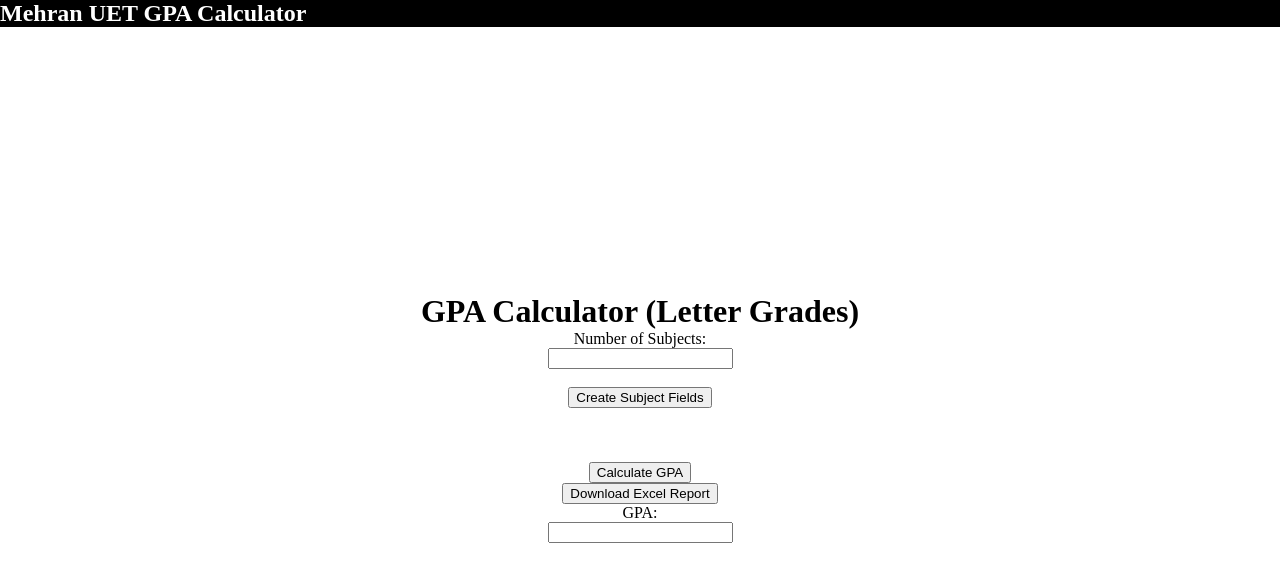
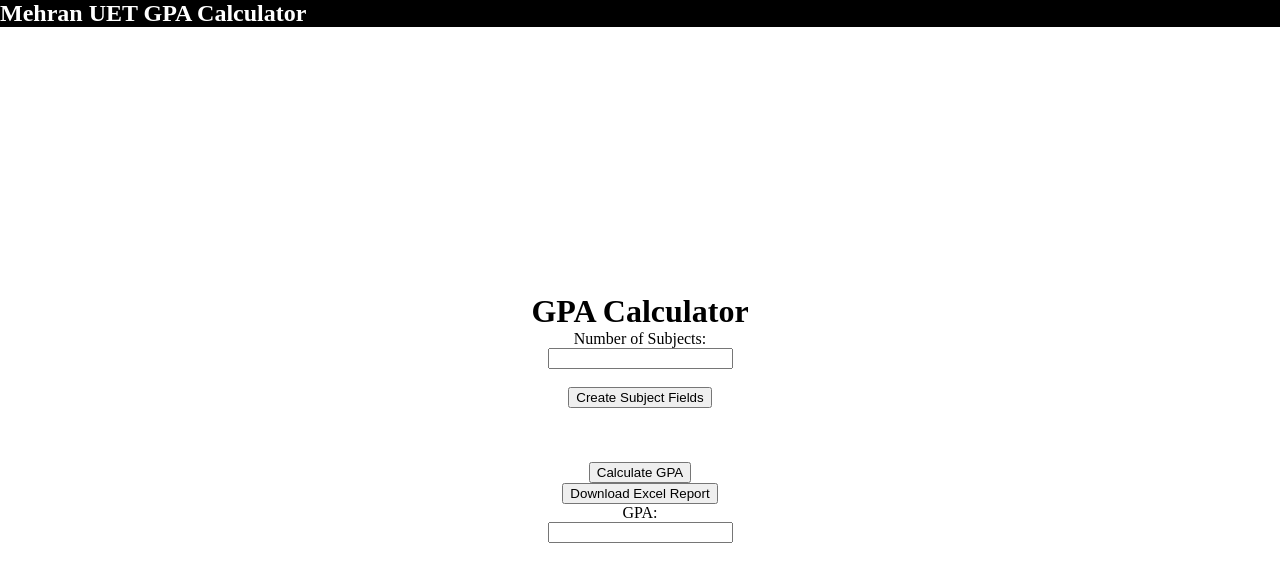
Before and after one commit to ahmedsidd-qui/calculator, a plain HTML site: page index.html in a window 1280 px wide. Drawn offline with Linux system fonts and the light colour scheme.

Commit message:
Update index.html

```diff
--- a/index.html
+++ b/index.html
@@ -11,7 +11,7 @@
         <h1>Mehran UET GPA Calculator</h1>
     </nav>
     <div class="container">
-      <h1>GPA Calculator (Letter Grades)</h1>
+      <h1>GPA Calculator</h1>
       <label for="subjects">Number of Subjects:</label>
       <input type="number" id="subjects" required><br>
 
```
